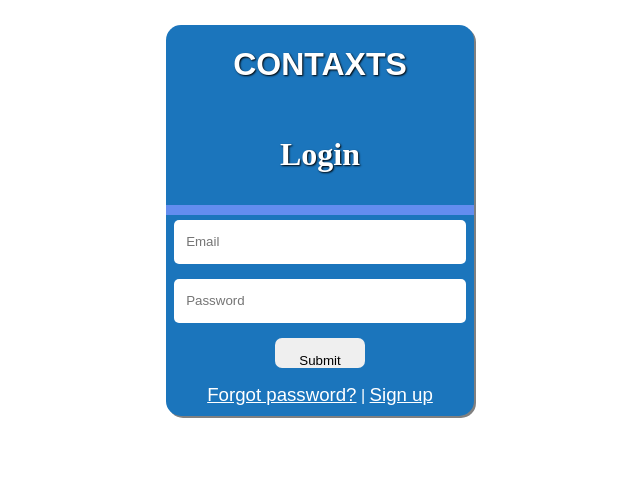
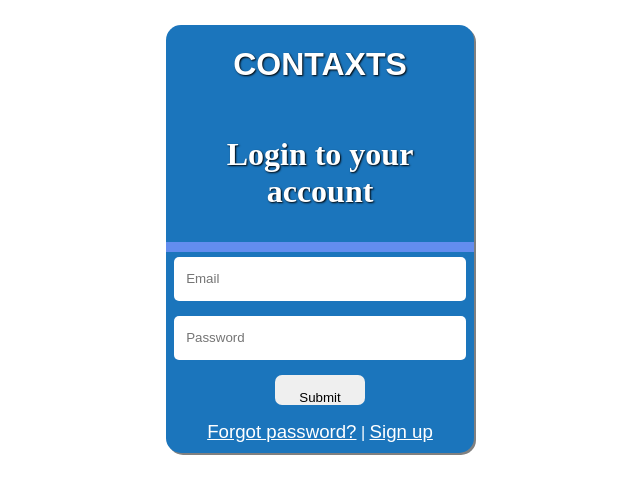
Before and after one commit to Bornittah/Contaxts, a plain HTML site: page index.html in a window 1280 px wide. Shown: the whole page, without its empty margins (320-960 px from the left). Drawn offline with Linux system fonts and the light colour scheme.

Commit message:
Changed sub title on login

```diff
--- a/index.html
+++ b/index.html
@@ -1,7 +1,7 @@
 <!DOCTYPE html>
 <html>
 <head>
-	<title>Contaxt</title>
+	<title>Contaxt| Login</title>
 	<meta name="viewport" content="width=device-width, initial-scale=1">
 	<link rel="stylesheet" type="text/css" href="css/style.css">
 </head>
@@ -10,7 +10,7 @@
 	<div class="form-div ">
 		<form class="form wid-25" method="POST">
 			<h1 class="heading1">CONTAXTS</h1>
-		<div><h2 class="heading2">Login</h2></div>
+		<div><h2 class="heading2">Login to your account</h2></div>
 		<div id="login_error" style="background-color: #638def"></div>
 		<div><input type="text" class="input" id="email" placeholder="Email" autofocus="on" required></div>
 		<div><input type="text" class="input" id="password" placeholder="Password" required></div>
```
